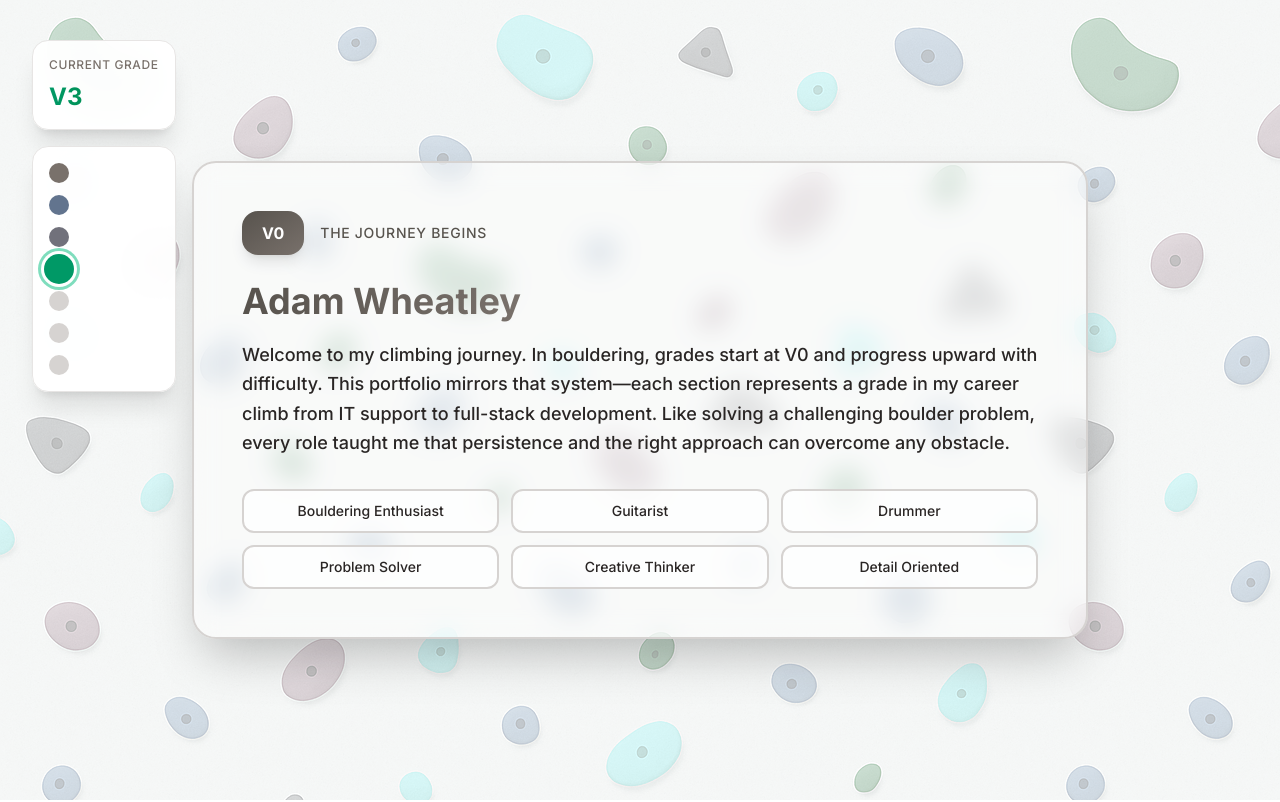
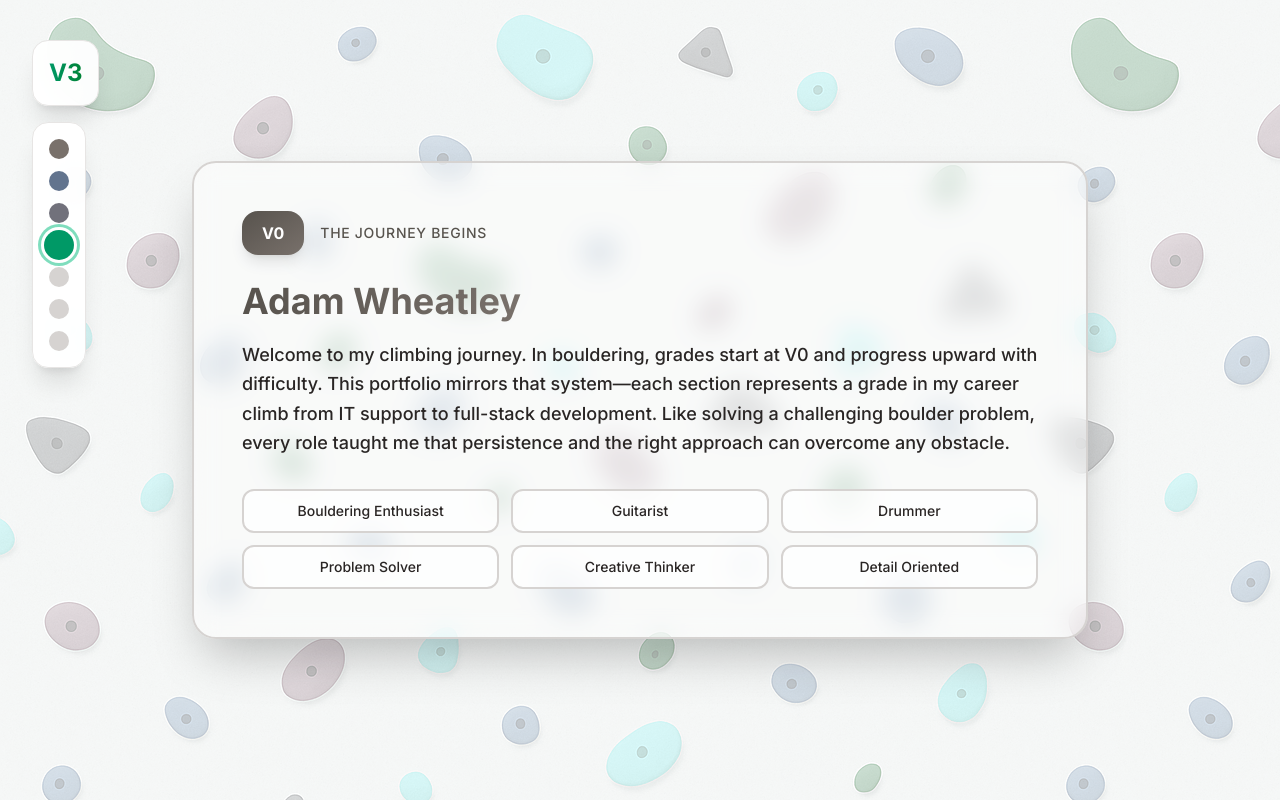
Before and after one commit to A-Wheeto/adamwheatley.net, a Next.js app: page / in a window 1280 px wide. Shown: the top 802 px of the page. Built offline with nearby package versions, Linux system fonts and the light colour scheme.

Commit message:
Styling on progress indicator to make it slimmer Mobile spacing

```diff
--- a/src/app/page.tsx
+++ b/src/app/page.tsx
@@ -33,8 +33,12 @@ export default function HomePage() {
 
     window.addEventListener('scroll', handleScroll)
     handleScroll()
+
+    // Scroll to top on mount to ensure proper initial positioning
+    window.scrollTo(0, 0)
+
     return () => window.removeEventListener('scroll', handleScroll)
-  }, []) // Empty dependency array is fine - we want this to run once on mount
+  }, [])
 
   const scrollToSection = (index: number) => {
     sectionRefs.current[index]?.scrollIntoView({
@@ -78,7 +82,7 @@ export default function HomePage() {
               ref={(el) => {
                 sectionRefs.current[index] = el
               }}
-              className="min-h-screen flex items-center justify-center px-4 py-20 pb-32 md:pb-20 sm:px-6 md:px-8 lg:px-12 relative"
+              className="min-h-screen flex items-center justify-center px-4 pt-20 pb-32 md:pt-20 md:pb-20 sm:px-6 md:px-8 lg:px-12 relative"
             >
               <div className="max-w-4xl w-full">
                 <CareerCard
--- a/src/components/ProgressIndicator.tsx
+++ b/src/components/ProgressIndicator.tsx
@@ -16,16 +16,13 @@ export default function ProgressIndicator({
   if (variant === 'desktop') {
     return (
       <div className="fixed top-10 left-8 z-40 space-y-4 hidden md:block">
-        <div className="bg-white/95 dark:bg-stone-900/95 backdrop-blur-lg rounded-2xl p-4 shadow-xl border border-stone-200 dark:border-stone-700">
-          <p className="text-xs uppercase tracking-wider text-stone-500 dark:text-stone-400 mb-2 font-medium">
-            Current Grade
-          </p>
+        <div className="bg-white/95 dark:bg-stone-900/95 backdrop-blur-lg rounded-2xl p-4 shadow-xl border border-stone-200 dark:border-stone-700 w-fit">
           <div className="text-2xl font-bold bg-gradient-to-r from-emerald-600 to-green-700 bg-clip-text text-transparent">
             {grades[currentGrade].grade}
           </div>
         </div>
 
-        <div className="flex flex-col gap-3 bg-white/95 dark:bg-stone-900/95 backdrop-blur-lg rounded-2xl p-4 shadow-xl border border-stone-200 dark:border-stone-700">
+        <div className="flex flex-col gap-3 bg-white/95 dark:bg-stone-900/95 backdrop-blur-lg rounded-2xl p-4 shadow-xl border border-stone-200 dark:border-stone-700 w-fit">
           {grades.map((grade, index) => (
             <button
               key={index}
```
